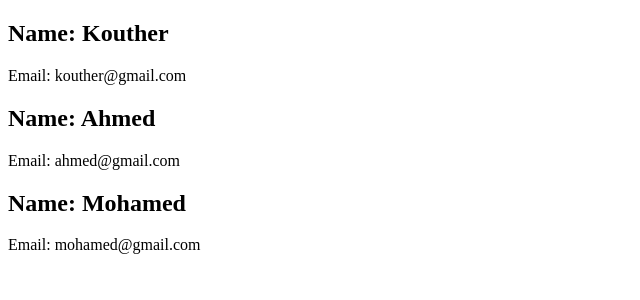
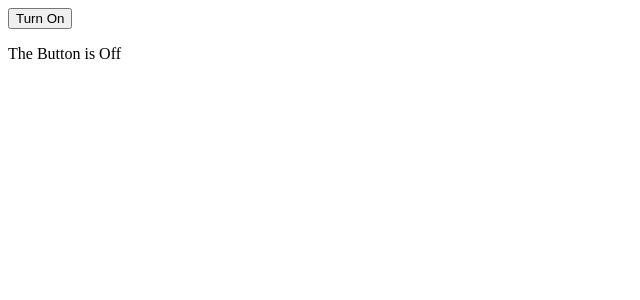
Before and after one commit to koko-ahmed/Dugsiiye-React-Exercises, a React (Vite) app: page / in a window 1280 px wide. Shown: the top 300 px of the page, without its empty margins (0-640 px from the left). Built offline with nearby package versions, Linux system fonts and the light colour scheme.

Commit message:
add exercise 4

```diff
--- a/src/App.jsx
+++ b/src/App.jsx
@@ -1,23 +1,14 @@
 import Blog from "./Blog";
 import UserCard from "./UserCard";
+import Increment from "./Hook"
+import Buton from "./Exercises/Exercise4"
 function App(){
   return(
-     <div>
-      <UserCard
-        name="Kouther"
-        email="kouther@gmail.com"
-      />
+    <>
+    <Buton/>
+    </>
 
-      <UserCard
-        name="Ahmed"
-        email="ahmed@gmail.com"
-      />
 
-      <UserCard
-        name="Mohamed"
-        email="mohamed@gmail.com"
-      />
-    </div>
   )
 
 }
--- /dev/null
+++ b/src/Exercises/Exercise4.jsx
@@ -0,0 +1,21 @@
+import { useState } from "react";
+
+const Buton = () => {
+  const [isOn, setIsOn] = useState(false);
+
+  const toggle = () => {
+    setIsOn(!isOn);
+  };
+
+  return (
+    <>
+      <button onClick={toggle}>
+        Turn {isOn ? "Off" : "On"}
+      </button>
+
+      <p>The Button is {isOn ? "On" : "Off"}</p>
+    </>
+  );
+};
+
+export default Buton;
--- /dev/null
+++ b/src/Hook.jsx
@@ -0,0 +1,18 @@
+let Count = 0;
+
+const Increment = () => {
+
+  const Test = () => {
+    Count = Count + 1;
+    console.log(Count);
+  };
+
+  return (
+    <>
+      <p>You clicked {Count} times</p>
+      <button onClick={Test}>Click M`e</button>
+    </>
+  );
+};
+
+export default Increment;
```
Also changed, not shown: 1 other file (tests, documents, lock files or other folders).
